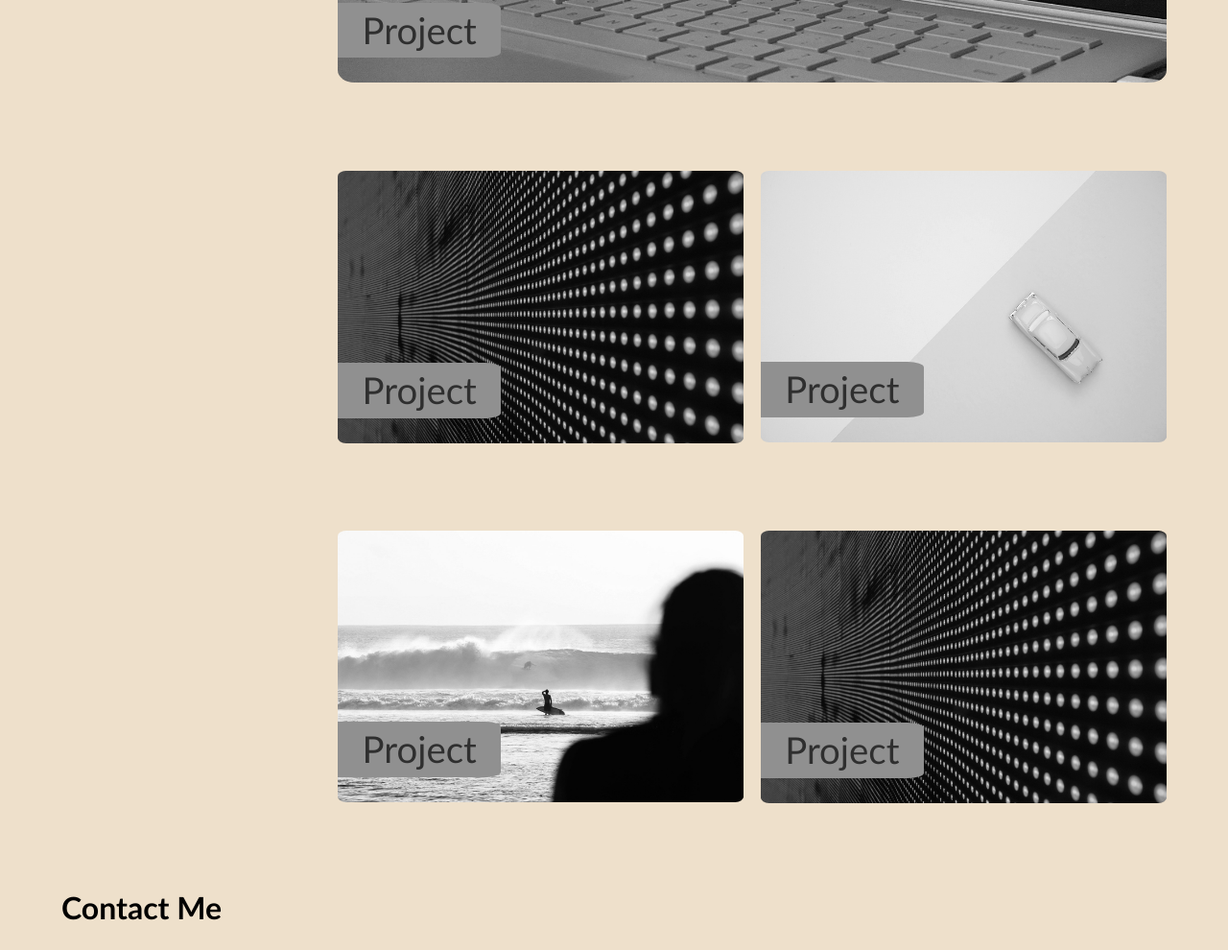
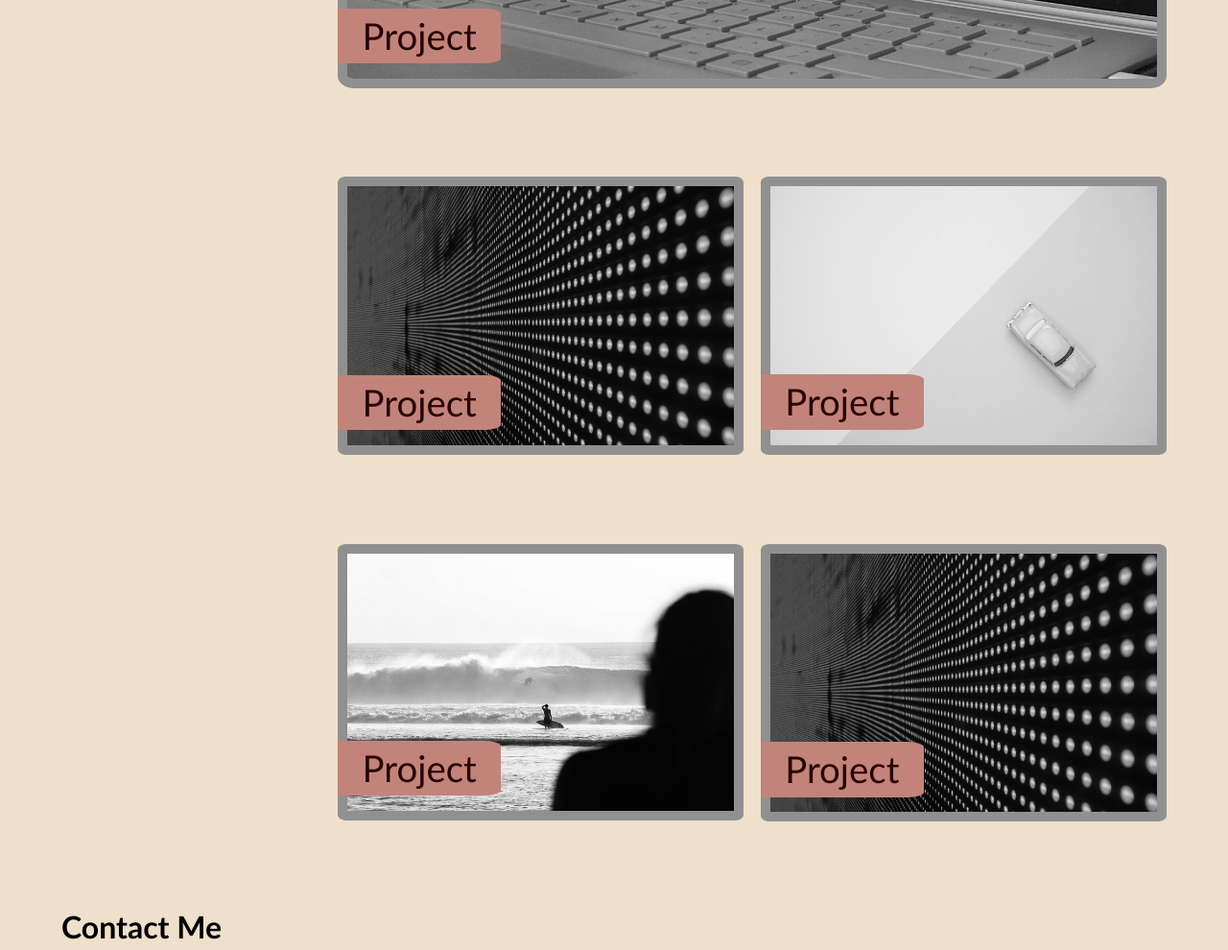
Before and after one commit to pandi1813/02-Challenge--Portfolio, a plain HTML site: page index.html in a window 1280 px wide. Shown: the part 1025-2015 px from the top of the page at 96% size. Drawn offline with Linux system fonts and the light colour scheme.

Commit message:
edited links in projects and added border to images

```diff
--- a/css/style.css
+++ b/css/style.css
@@ -84,14 +84,27 @@ main {
 main img {
   max-width: 100%;
   border-radius: 2%;
+  border: solid 10px var(--mid-color-1) ;
 }
 
 .project-img {
   filter: grayscale(100%);
+
 }
 
 .project-img:hover {
   filter: grayscale(0%);
+}
+
+figcaption {
+  display: inline-block;
+  position: relative;
+  bottom: 7vw;
+  background-color: var(--mid-color-1);
+  font-size: 3vw;
+  padding: 0 2vw;
+  border-radius: 0 10% 10% 0;;
+  color: var(--dark-color);
 }
 
 h2 {
@@ -140,15 +153,7 @@ figure {
   padding: 0;
 }
 
-figcaption {
-  display: inline-block;
-  position: relative;
-  bottom: 7vw;
-  background-color: var(--mid-color-1);
-  font-size: 3vw;
-  padding: 0 2vw;
-  border-radius: 0 10% 10% 0;
-}
+
 
 
 p {
--- a/index.html
+++ b/index.html
@@ -44,34 +44,31 @@
     </section>
 
     <section class="project-examples">
-      <figure class="project-img" id="project-1">
-        <a  href="" >
-          <img  src="./images/02-portfolio-1.jpg" alt="Screenshot of first project">
-          <figcaption>Project </figcaption>
-        </a>
+      <figure  id="project-1">
+        <a  href="" class="project-img"><img  src="./images/02-portfolio-1.jpg" alt="Screenshot of first project"></a>
+        <a href=""><figcaption>Project </figcaption></a>
+
       </figure>
-      <figure class="project-img" id="project-2">
-        <a  href="" >
-          <img  src="./images/02-portfolio-2.jpg" alt="Screenshot of second project">
-          <figcaption>Project </figcaption></a>
+
+      <figure  id="project-2">
+        <a  href="" class="project-img"><img  src="./images/02-portfolio-2.jpg" alt="Screenshot of second project"></a>
+        <a href=""><figcaption>Project </figcaption></a>
       </figure>
-      <figure class="project-img" id="project-3">
-        <a href="" >
-          <img  src="./images/02-portfolio-3.jpg" alt="Screenshot of third project">
-          <figcaption>Project </figcaption>
-        </a>
+
+      <figure  id="project-3">
+        <a href="" class="project-img"><img  src="./images/02-portfolio-3.jpg" alt="Screenshot of third project"></a>
+        <a href=""><figcaption>Project </figcaption></a>
+
       </figure>
-      <figure class="project-img" id="project-4">
-        <a  href="">
-          <img  src="./images/02-portfolio-4.jpg" alt="Screenshot of fourth  project">
-          <figcaption>Project </figcaption>
-        </a>
+
+      <figure  id="project-4">
+        <a  href=""class="project-img"><img  src="./images/02-portfolio-4.jpg" alt="Screenshot of fourth  project"></a>
+        <a href=""><figcaption>Project </figcaption></a>
       </figure>
-      <figure class="project-img" id="project-5">
-        <a href="">
-          <img  src="./images/02-portfolio-1.jpg" alt="Screenshot of fifth project">
-          <figcaption>Project </figcaption>
-        </a>
+
+      <figure  id="project-5">
+        <a href="" class="project-img"><img  src="./images/02-portfolio-1.jpg" alt="Screenshot of fifth project"></a>
+        <a href=""><figcaption>Project </figcaption></a>
       </figure>
       </section>
 
```
